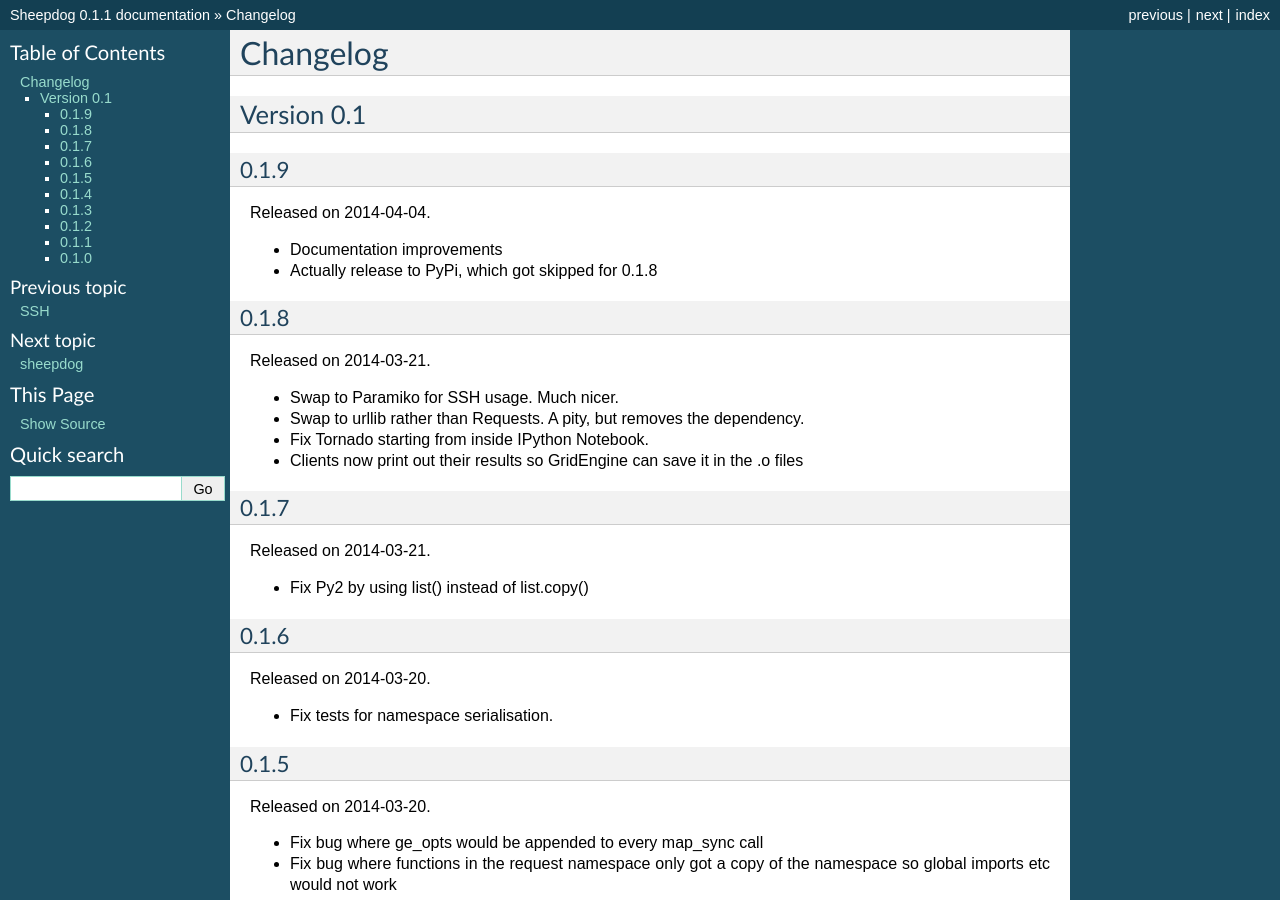
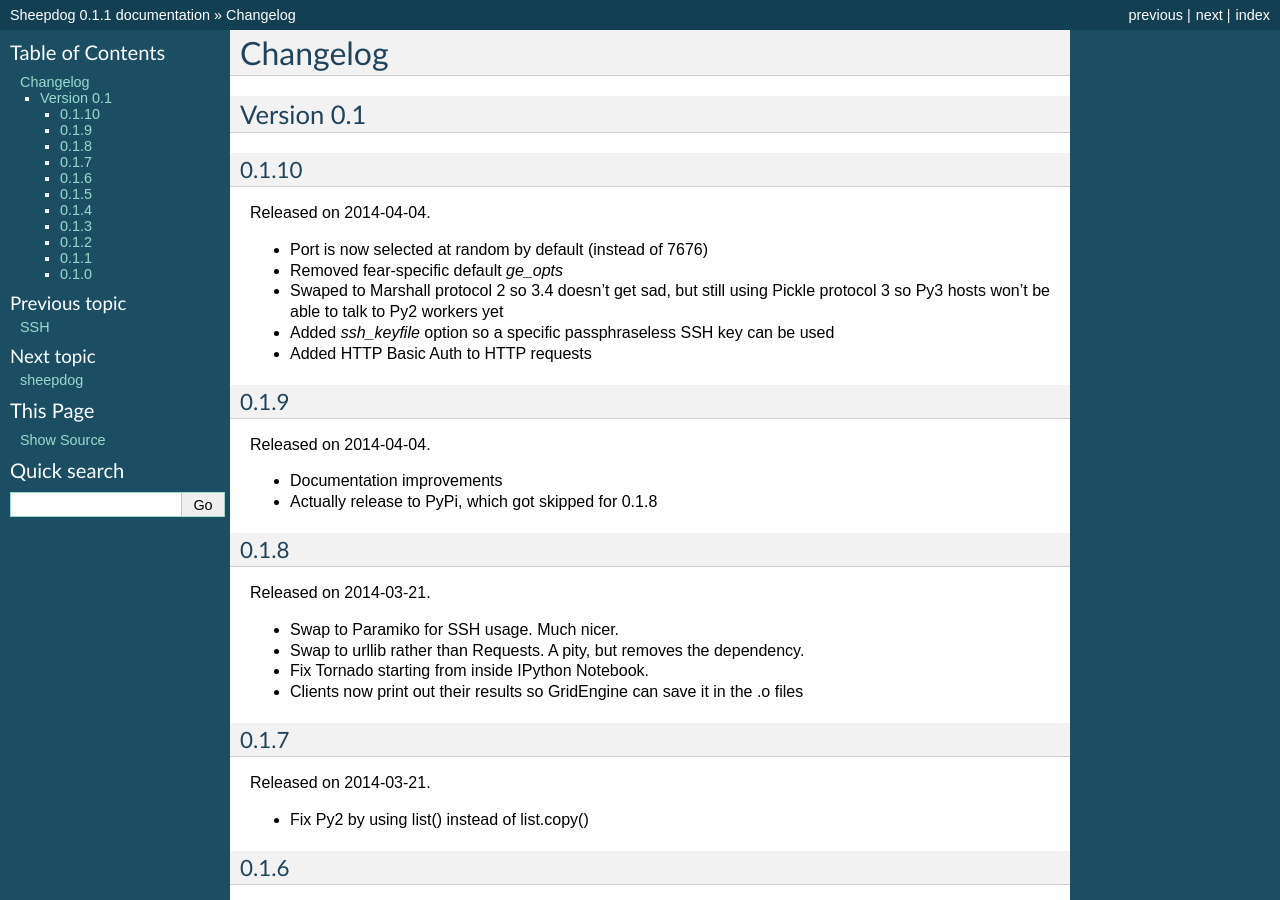
Before and after one commit to adamgreig/sheepdog, a Sphinx documentation site: the page built from docs/changelog.rst, in a window 1280 px wide and 900 px high. Built offline with Sphinx 7.4.7, drawn with Linux system fonts in a browser that asks for light colours.

Commit message:
Release 0.1.10

```diff
--- a/docs/changelog.rst
+++ b/docs/changelog.rst
@@ -3,6 +3,17 @@ Changelog
 
 Version 0.1
 -----------
+
+0.1.10
+^^^^^^
+Released on 2014-04-04.
+
+* Port is now selected at random by default (instead of 7676)
+* Removed fear-specific default `ge_opts`
+* Swaped to Marshall protocol 2 so 3.4 doesn't get sad, but still using Pickle
+  protocol 3 so Py3 hosts won't be able to talk to Py2 workers yet
+* Added `ssh_keyfile` option so a specific passphraseless SSH key can be used
+* Added HTTP Basic Auth to HTTP requests
 
 0.1.9
 ^^^^^
--- a/sheepdog/__init__.py
+++ b/sheepdog/__init__.py
@@ -17,7 +17,7 @@ Sheepdog is released under the MIT license, see the LICENSE file for details.
 """
 
 __author__ = "Adam Greig <adam@adamgreig.com>"
-__version__ = "0.1.9"
+__version__ = "0.1.10"
 __version_info__ = tuple([int(d) for d in __version__.split(".")])
 __license__ = "MIT License"
 
```
